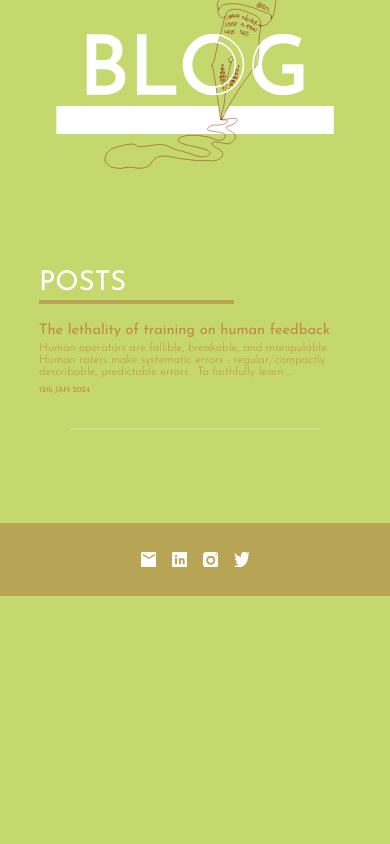
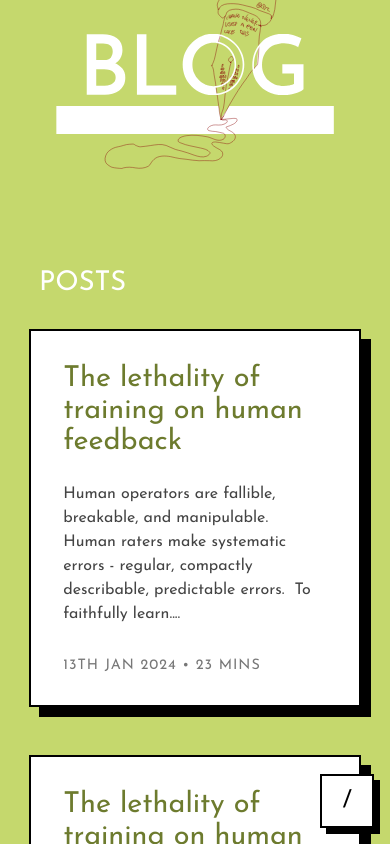
Before and after one commit to Sharatjacob2/main_website, a React (Create React App) app: page /blog in a window 390 px wide. Shown: the top 844 px of the page. Built offline with nearby package versions, Linux system fonts and the light colour scheme.

Commit message:
added a floating menu

```diff
--- a/src/App.js
+++ b/src/App.js
@@ -1,24 +1,27 @@
-import About from './aboutPage/About';
-import './App.css';
-import { BrowserRouter, Routes, Route } from 'react-router-dom';
-import Resume from './resumePage/Resume';
-import Project from './projectPage/Project';
-import Weird from './weirdPage/Weird';
-import Blog from './blogPage/Blog';
-import ResponsiveComponent from './ResponsiveTree';
-import BlogPost from './blogPage/BlogPost';
-
+import About from "./aboutPage/About";
+import "./App.css";
+import { BrowserRouter, Routes, Route } from "react-router-dom";
+import Resume from "./resumePage/Resume";
+import Project from "./projectPage/Project";
+import Weird from "./weirdPage/Weird";
+import Blog from "./blogPage/Blog";
+import ResponsiveComponent from "./ResponsiveTree";
+import BlogPost from "./blogPage/BlogPost";
+import FloatingMenu from "./utils/FloatingMenu.js";
+import ScrollToTop from "./utils/ScrollToTop";
 
 function App() {
   return (
     <BrowserRouter>
+    <ScrollToTop />
+      <FloatingMenu />
       <Routes>
-        <Route index element={< ResponsiveComponent />} />
-        <Route path='/about' element={< About />} />
-        <Route path='/cv&resume' element={< Resume />} />
-        <Route path='/projects' element={< Project />} />
-        <Route path='/weird' element={< Weird />} />
-        <Route path='/blog' element={< Blog />} />
+        <Route index element={<ResponsiveComponent />} />
+        <Route path="/about" element={<About />} />
+        <Route path="/cv&resume" element={<Resume />} />
+        <Route path="/projects" element={<Project />} />
+        <Route path="/weird" element={<Weird />} />
+        <Route path="/blog" element={<Blog />} />
         <Route path="/blog/:slug" element={<BlogPost />} />
       </Routes>
     </BrowserRouter>
--- a/src/blogPage/Blog.css
+++ b/src/blogPage/Blog.css
@@ -4,33 +4,53 @@
     overflow: hidden;
 }
 
-.blog-item{
+.blog-item {
+    background: white;
+    aspect-ratio: 1;
+
+    padding: 2rem;
+
+    display: flex;
+    flex-direction: column;
+
+    border: 2px solid black;
+
+    box-shadow: 10px 10px 0 black;
+
+    transition: 0.2s ease;
+
+    color: black;
     text-align: left;
-    width: 80%;
-    position: relative;
-    left: 50%;
-    transform: translateX(-50%);
-    opacity: 0.4;
 }
 
-.blog-item:hover{
+.blog-item:hover {
+    transform: translate(-6px, -6px);
+
+    box-shadow: 16px 16px 0 black;
+
     opacity: 1;
-
 }
 
 a{
     color: rgb(198, 21, 9);
 }
 
-.blog-title{
-    font-size: 3.75vw;
-    margin-bottom: 1vw;
+.blog-title {
+    font-size: 1.8rem;
+    line-height: 1.1;
+
+    margin-bottom: 1.5rem;
+    color: #6d7b2e;
 }
 
-.blog-preview{
-    font-weight: 300;
-    margin-bottom: 2vw;
-    font-size: 3vw;
+.blog-preview {
+    flex: 1;
+
+    font-size: 1rem;
+
+    line-height: 1.5;
+
+    color: #444;
 }
 
 .blog-main-title{
@@ -43,32 +63,40 @@ a{
     margin-top: 2vh;
 }
 
-.blog-main-title-underline{
-    background-color: #B7A555;
-    height: 1vw;
-    width: 50%;
-    position: relative;
-    left: 10%;
-    margin-bottom: 5vw;
+.blog-grid {
+    width: 85%;
+    margin: 2rem auto 6rem auto;
+
+    display: grid;
+    grid-template-columns: repeat(3, 1fr);
+    gap: 3rem;
 }
 
-.blog-date{
-    font-size: 2vw;
+.blog-card-link {
+    text-decoration: none;
 }
 
-.blog-divider{
-        height: 0.25vh;
-        width: 80%;
-        background-color: white;
-        opacity: 50%;
-        position: relative;
-        left: 50%;
-        transform: translateX(-50%);
-        margin: 8vh 0vh;
+.blog-date {
+    margin-top: 2rem;
+
+    font-size: 0.9rem;
+
+    color: #777;
+
+    letter-spacing: 1px;
+
+    text-transform: uppercase;
 }
 
-@media (max-width: 800px) {
-    .blog-divider{
-        margin: 4vh 0vh;
+
+@media (max-width: 1000px) {
+    .blog-grid {
+        grid-template-columns: repeat(2, 1fr);
     }
 }
+
+@media (max-width: 700px) {
+    .blog-grid {
+        grid-template-columns: 1fr;
+    }
+}
--- a/src/blogPage/Blog.js
+++ b/src/blogPage/Blog.js
@@ -1,46 +1,31 @@
 import { useState, useEffect } from "react";
 import TitleEffect from "../TitleEffect";
-import { ReactComponent as BlogF } from './BLOG f.svg';
-import { ReactComponent as BlogB } from './BLOG b.svg';
-import { ReactComponent as BlogCentre } from './Blog Centre.svg';
-import './Blog.css';
+import { ReactComponent as BlogF } from "./BLOG f.svg";
+import { ReactComponent as BlogB } from "./BLOG b.svg";
+import { ReactComponent as BlogCentre } from "./Blog Centre.svg";
+import "./Blog.css";
 import Footer from "../footer/Footer";
 import { Link } from "react-router-dom";
 import parseFrontmatter from "../utils/parseFrontmatter";
 
-const slugs = [
-    "lethality-human-feedback",
-];
-
+const slugs = ["lethality-human-feedback", "lethality-human-feedback", "lethality-human-feedback",];
 
 const BlogItem = (props) => {
-    const { slug, title, preview, date } = props.item;
+  const { slug, title, preview, date, readingTime } = props.item;
   return (
+    <Link to={`/blog/${slug}`} className="blog-card-link">
       <div className="blog-item">
-
-            <Link to={`/blog/${slug}`}>
         <div className="blog-title">{title}</div>
         <div className="blog-preview">{preview}</div>
-                <div className="blog-date">{date}</div>
+        <div className="blog-date">{date} • {readingTime} mins</div>
         <div className="blog-divider"></div>
+      </div>
     </Link>
-        </div>
   );
-}
-
+};
 
 const Blog = () => {
-    document.body.classList.remove('hide-scrollbars');
-
-    // { link: "https://alignedkitten.substack.com/p/interlude-my-possibly-controversial", title: "Interlude: My (Possibly Controversial) Takes on the AI Art Discourse", preview: "I strongly uphold your sentiment, but I probably disagree heavily with your argument.", date: "31st MAR 2025" },
-
-
-    // { link: "https://docs.google.com/document/d/1zjBKDtviu-NuGaZz2md8KvPRVicNLX5P6_fkmI3FVK4/edit?tab=t.0", title: "A Flawed Primer of my Experience in AI Alignment so far", preview: "My views on artificial intelligence developed early on in school, unintentionally. I had begun learning computer science, programming in C++ and instantly dismissed the idea of an AI overlord, that WE had designed, turning on us and conquering the world.....", date: "24th JUL 2024" },
-
-    // { link: "https://www.lesswrong.com/posts/WNTGe87fHwDZMLqzW/the-disastrously-confident-and-inaccurate-ai", title: "The Disastrously Confident And Inaccurate AI", preview: "Pseudo-aligned mesa-optimizers may be a super difficult problem to address or it may be a kinda easy problem to address. But the truth of the matter is that the facts we have pertaining to them are few in number, in fact, we know very little about them truly....", date: "1st NOV 2022" },
-
-    // { link: "https://medium.com/paperkin/should-art-pay-the-price-for-its-artists-b1f24d88103b", title: "Should Art Pay the Price for its Artists?", preview: "Van Gogh was depressed and alone.", date: "2nd AUG 2022" }
-
+  document.body.classList.remove("hide-scrollbars");
   const [blogitems, setBlogitems] = useState([]);
 
   useEffect(() => {
@@ -53,28 +38,35 @@ const Blog = () => {
 
         return {
           slug,
-                    ...parsed.metadata
+          ...parsed.metadata,
         };
-            })
+      }),
     ).then(setBlogitems);
   }, []);
 
-
-
-    const title = { front: BlogF, back: BlogB, centre: BlogCentre, color: '#C5D86D', top: -11.719, width: 46.875, height: 46.875, right: 27.344 };
+  const title = {
+    front: BlogF,
+    back: BlogB,
+    centre: BlogCentre,
+    color: "#C5D86D",
+    top: -11.719,
+    width: 46.875,
+    height: 46.875,
+    right: 27.344,
+  };
   return (
-        <div className="Blog-Page" style={{ backgroundColor: '#C5D86D' }}>
+    <div className="Blog-Page" style={{ backgroundColor: "#C5D86D" }}>
       <TitleEffect className="title-margin" title={title} />
       <div className="blog-main-title">POSTS</div>
       <div className="blog-main-title-underline"></div>
+      <div className="blog-grid">
         {blogitems.map((blogitem) => (
-                <BlogItem
-                    key={blogitem.slug}
-                    item={blogitem} />
+          <BlogItem key={blogitem.slug} item={blogitem} />
         ))}
-            <Footer color={'#B7A555'} />
+      </div>
+      <Footer color={"#B7A555"} />
     </div>
   );
-}
+};
 
 export default Blog;
--- a/src/blogPage/BlogPost.js
+++ b/src/blogPage/BlogPost.js
@@ -36,7 +36,7 @@ function BlogPost() {
                     </h1>
 
                     <div className="post-author">
-                        {metadata.author}
+                        By {metadata.author}
                     </div>
 
                     <div className="post-meta">
--- /dev/null
+++ b/src/utils/FloatingMenu.css
@@ -0,0 +1,141 @@
+.floating-menu {
+    position: fixed;
+    bottom: 2rem;
+    right: 2rem;
+
+    display: flex;
+    align-items: flex-end;
+
+    z-index: 1000;
+}
+
+.floating-links {
+    display: flex;
+    gap: 1rem;
+
+    margin-right: 1rem;
+
+    opacity: 0;
+    transform: translateX(40px);
+
+    pointer-events: none;
+
+    transition: 0.25s ease;
+}
+
+.floating-menu:hover .floating-links {
+    opacity: 1;
+    transform: translateX(0);
+
+    pointer-events: auto;
+}
+
+.menu-card {
+    width: 5.5rem;
+    height: 2.5rem;
+
+    background: white;
+
+    border: 2px solid black;
+
+    box-shadow: 6px 6px 0 black;
+
+    color: black;
+    text-decoration: none;
+
+    display: flex;
+    justify-content: center;
+    align-items: center;
+
+    text-align: center;
+
+    font-size: 0.9rem;
+    font-weight: 600;
+
+    transition: 0.15s ease;
+
+    transform: translate(0, 0);
+}
+
+.menu-card:hover {
+    transform: translate(-6px, -6px);
+
+    box-shadow: 12px 12px 0 black;
+}
+
+.active-link {
+    background: #C5D86D;
+
+    transform: translate(-3px, -3px);
+
+    box-shadow: 9px 9px 0 black;
+}
+
+.floating-button {
+    width: 60px;
+    height: 60px;
+
+    background: white;
+
+    border: 2px solid black;
+
+    box-shadow: 6px 6px 0 black;
+
+    display: flex;
+    justify-content: center;
+    align-items: center;
+
+    font-size: 2rem;
+
+    cursor: pointer;
+
+    transition: 0.2s ease;
+}
+
+.floating-button:hover {
+    transform: translate(-3px, -3px);
+
+    box-shadow: 9px 9px 0 black;
+}
+
+@media (max-width: 900px) {
+    .floating-links {
+        gap: 0.5rem;
+    }
+
+    .menu-card {
+        width: 75px;
+        height: 75px;
+
+        font-size: 0.75rem;
+    }
+
+    .floating-button {
+        width: 50px;
+        height: 50px;
+
+        font-size: 1.5rem;
+    }
+}
+
+@media (max-width: 700px) {
+    .floating-menu {
+        bottom: 1rem;
+        right: 1rem;
+    }
+
+    .floating-links {
+        flex-wrap: wrap;
+
+        width: 260px;
+
+        justify-content: flex-end;
+    }
+
+    .menu-card {
+        width: 70px;
+        height: 70px;
+
+        font-size: 0.7rem;
+    }
+}
--- /dev/null
+++ b/src/utils/FloatingMenu.js
@@ -0,0 +1,42 @@
+import { Link, useLocation } from "react-router-dom";
+import "./FloatingMenu.css";
+
+function FloatingMenu() {
+    const { pathname } = useLocation();
+
+    const links = [
+        { path: "/about", label: "ABOUT" },
+        { path: "/projects", label: "PROJECTS" },
+        { path: "/weird", label: "WEIRD" },
+        { path: "/blog", label: "BLOG" },
+        { path: "/cv&resume", label: "RESUME" }
+    ];
+
+    return (
+        <div className="floating-menu">
+
+            <div className="floating-links">
+                {links.map(link => (
+                    <Link
+                        key={link.path}
+                        to={link.path}
+                        className={
+                            pathname.startsWith(link.path)
+                                ? "menu-card active-link"
+                                : "menu-card"
+                        }
+                    >
+                        {link.label}
+                    </Link>
+                ))}
+            </div>
+
+            <div className="floating-button">
+                /
+            </div>
+
+        </div>
+    );
+}
+
+export default FloatingMenu;
--- /dev/null
+++ b/src/utils/ScrollToTop.js
@@ -0,0 +1,14 @@
+import { useEffect } from "react";
+import { useLocation } from "react-router-dom";
+
+function ScrollToTop() {
+    const { pathname } = useLocation();
+
+    useEffect(() => {
+        window.scrollTo(0, 0);
+    }, [pathname]);
+
+    return null;
+}
+
+export default ScrollToTop;
```
Lines whose indentation alone changed are shown as unchanged.
